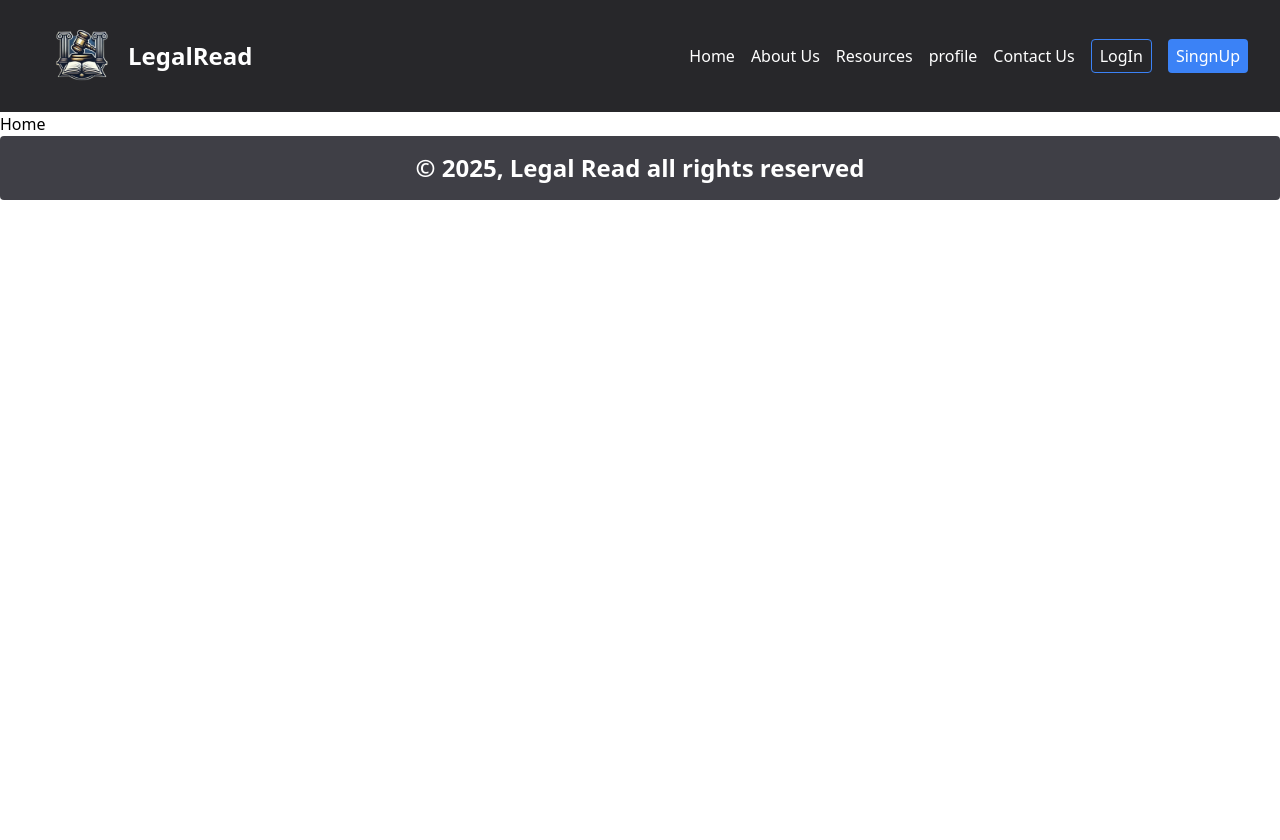
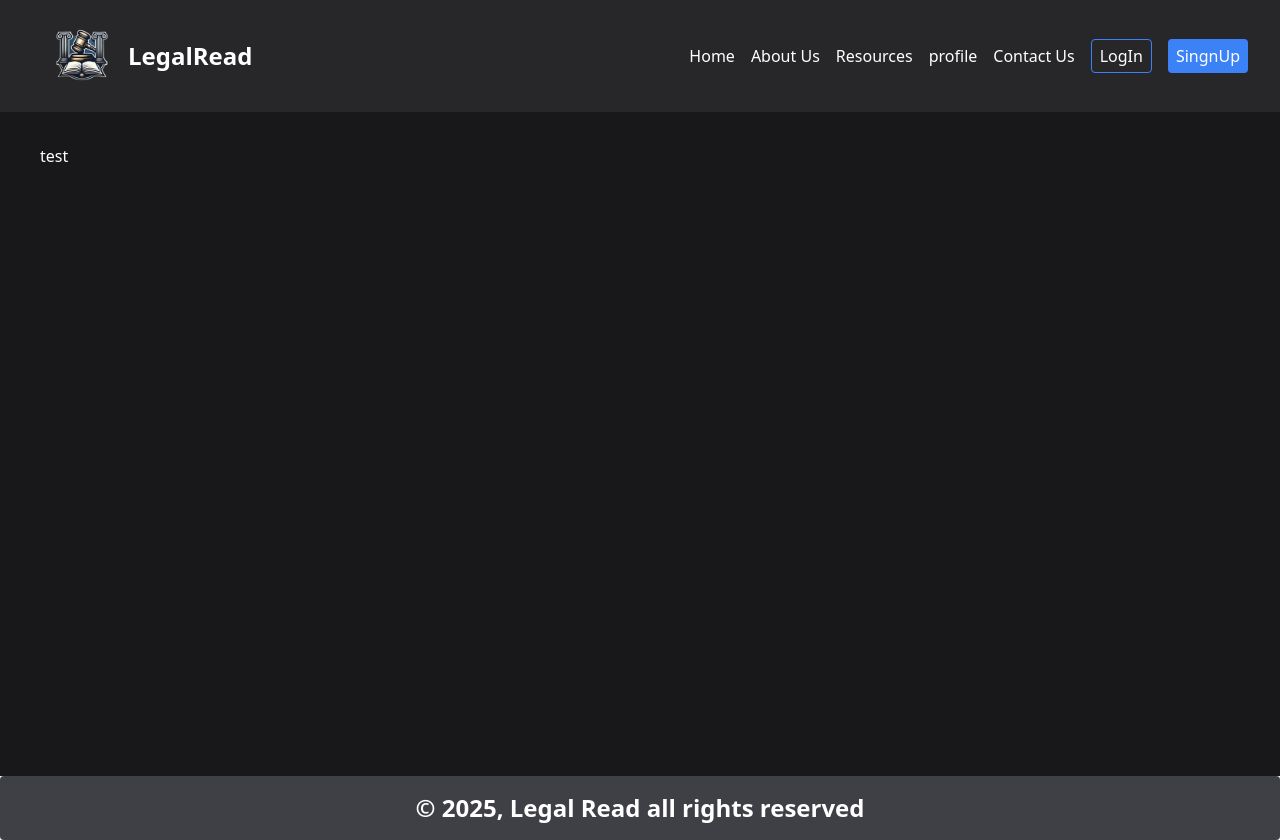
Before and after one commit to bibekExe/E-book_MERN_app, a React (Vite) app in the folder Client/: page / in a window 1280 px wide. Before the commit the page ends 800 px from the top, so only its background shows below. Built offline with nearby package versions, Linux system fonts and the light colour scheme.

Commit message:
updating body.jsx

```diff
--- /dev/null
+++ b/Client/src/components/home/body.jsx
@@ -0,0 +1,11 @@
+//import React from 'react'
+
+function Body() {
+  return (
+    <div className="h-[75vh]">
+      test
+    </div>
+  )
+}
+
+export default Body
--- a/Client/src/pages/Home.jsx
+++ b/Client/src/pages/Home.jsx
@@ -1,8 +1,12 @@
-import React from 'react'
+//import React from 'react'
+import Body from "../components/home/body"
 
 const Home = () => {
   return (
-    <div >Home</div>
+    <div
+    className="bg-zinc-900 text-white px-10 py-8" >
+      <Body />
+    </div>
   )
 }
 
```
